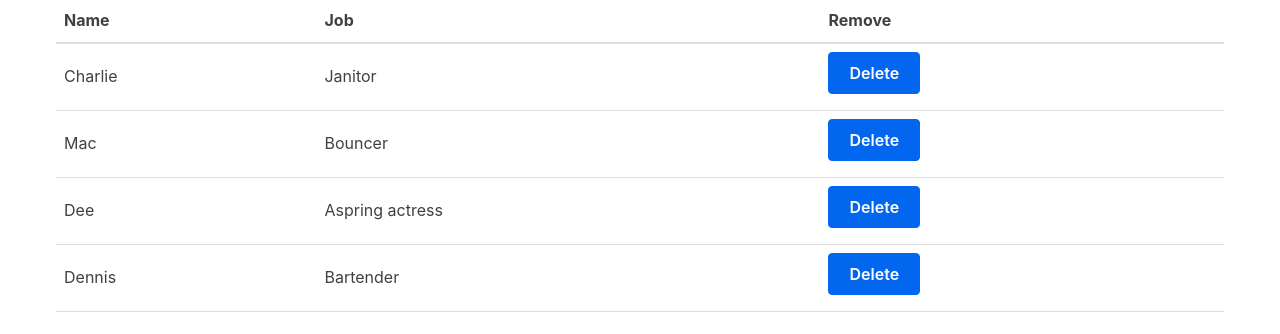
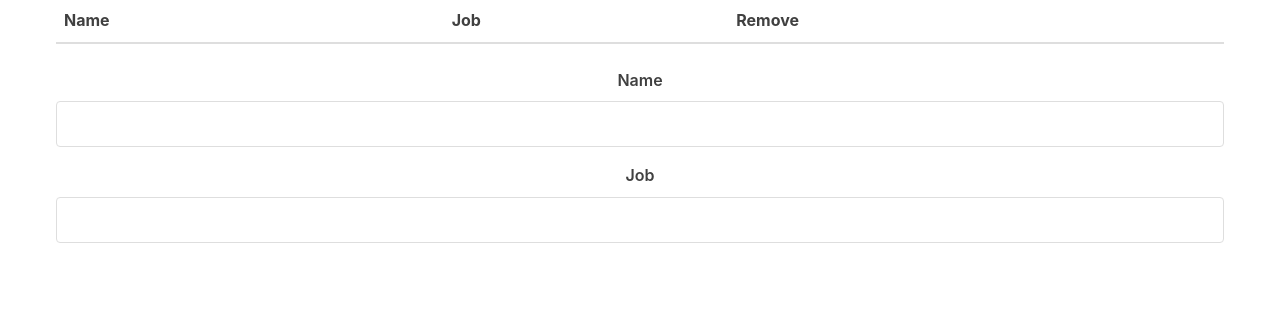
Before and after one commit to BenjaminKyamanywa/react_simple, a React (Create React App) app: page / in a window 1280 px wide. Shown: the top 334 px of the page. Built offline with nearby package versions, Linux system fonts and the light colour scheme.

Commit message:
add form component with initialState

```diff
--- a/src/App.js
+++ b/src/App.js
@@ -1,27 +1,11 @@
 import React, {Component} from 'react';
 import './App.css';
 import Table from './Table'
+import Form from './Form'
 
 class App extends Component {
   state = {
-    characters: [
-      {
-        name: 'Charlie',
-        job: 'Janitor',
-      },
-      {
-        name: 'Mac',
-        job: 'Bouncer',
-      },
-      {
-        name: 'Dee',
-        job: 'Aspring actress',
-      },
-      {
-        name: 'Dennis',
-        job: 'Bartender',
-      },
-    ]
+    characters: []
   }
 
   removeCharacter = (index) => {
@@ -41,6 +25,7 @@
       <div className="App">
         <div className="container">
           <Table characterData = {characters} removeCharacter = {this.removeCharacter}/>
+          <Form />
         </div>
       </div>
     );
--- /dev/null
+++ b/src/Form.js
@@ -0,0 +1,43 @@
+import React, {Component} from 'react'
+
+class Form extends Component {
+    initialState = {
+        name : '',
+        job: ''
+    }
+
+    state = this.initialState
+
+    handleChange = (event) => {
+        const {name, value} = event.target
+
+        this.setState({
+            [name]: value
+        })
+    }
+
+    render() {
+        const { name, job } = this.state;
+
+        return (
+          <form>
+            <label htmlFor="name">Name</label>
+            <input
+              type="text"
+              name="name"
+              id="name"
+              value={name}
+              onChange={this.handleChange} />
+            <label htmlFor="job">Job</label>
+            <input
+              type="text"
+              name="job"
+              id="job"
+              value={job}
+              onChange={this.handleChange} />
+          </form>
+        );
+      }
+}
+
+export default Form;
```
